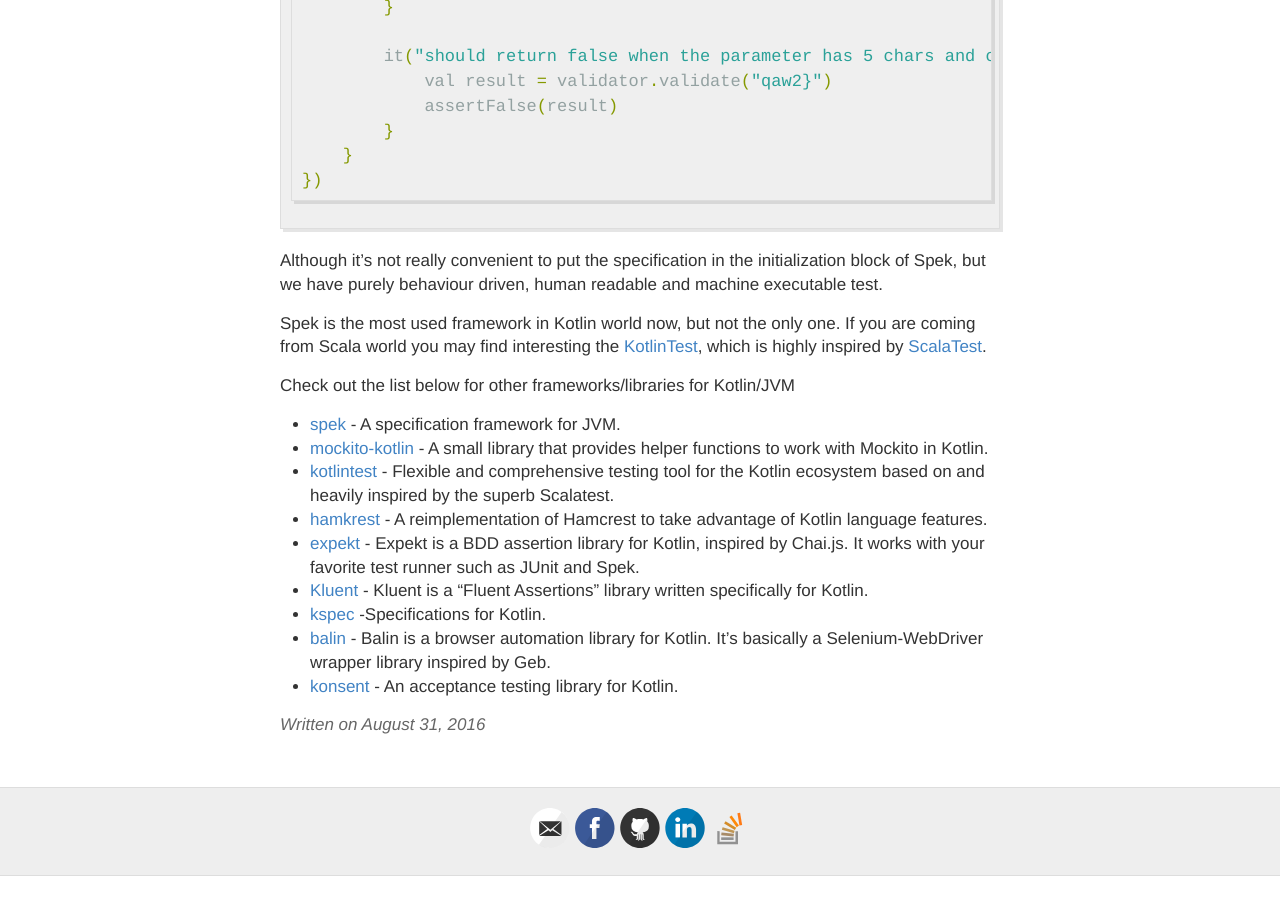
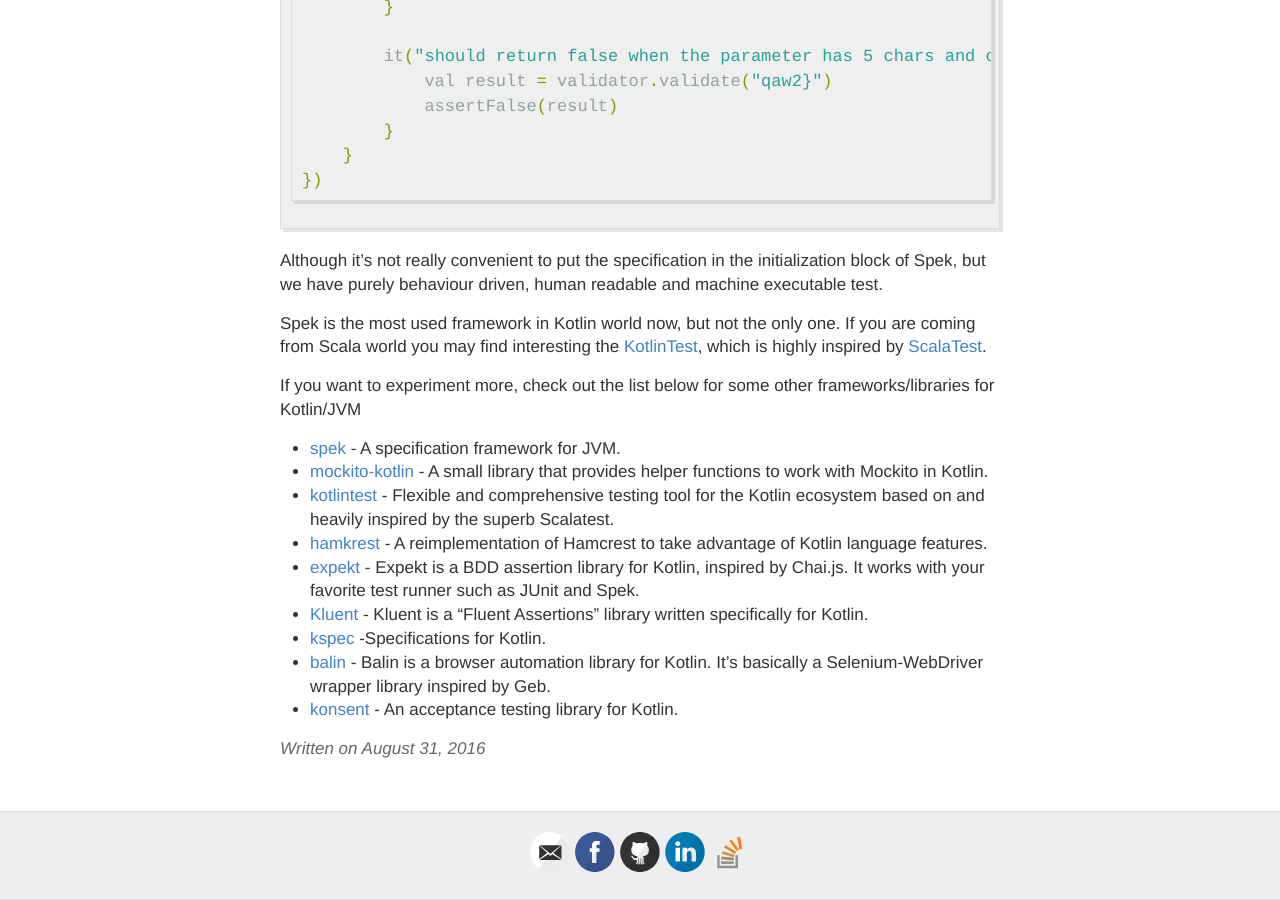
Before and after one commit to vtorosyan/vtorosyan.github.io, a Jekyll site: the page built from _posts/2016/08/2016-8-31-natural-testing.md, in a window 1280 px wide and 900 px high, scrolled down 2903 px. Built offline with Jekyll 4.4.1, drawn with Linux system fonts in a browser that asks for light colours; comment, search, counter and statistics services are not loaded; before the commit the page ends 3779 px from its top, so only the background shows below that.

Commit message:
Natural testing with Kotlin

```diff
--- a/_posts/2016/08/2016-8-31-natural-testing.md
+++ b/_posts/2016/08/2016-8-31-natural-testing.md
@@ -109,7 +109,7 @@
 
 Spek is the most used framework in Kotlin world now, but not the only one. If you are coming from Scala world you may find interesting the [KotlinTest](https://github.com/kotlintest/kotlintest){:target="_blank"}, which is highly inspired by [ScalaTest](http://www.scalatest.org/){:target="_blank"}.
 
-Check out the list below for other frameworks/libraries for Kotlin/JVM
+If you want to experiment more, check out the list below for some other frameworks/libraries for Kotlin/JVM
 
 * [spek](https://github.com/jetbrains/spek){:target="_blank"} - A specification framework for JVM.
 * [mockito-kotlin](https://github.com/nhaarman/mockito-kotlin){:target="_blank"} - A small library that provides helper functions to work with Mockito in Kotlin.
```
